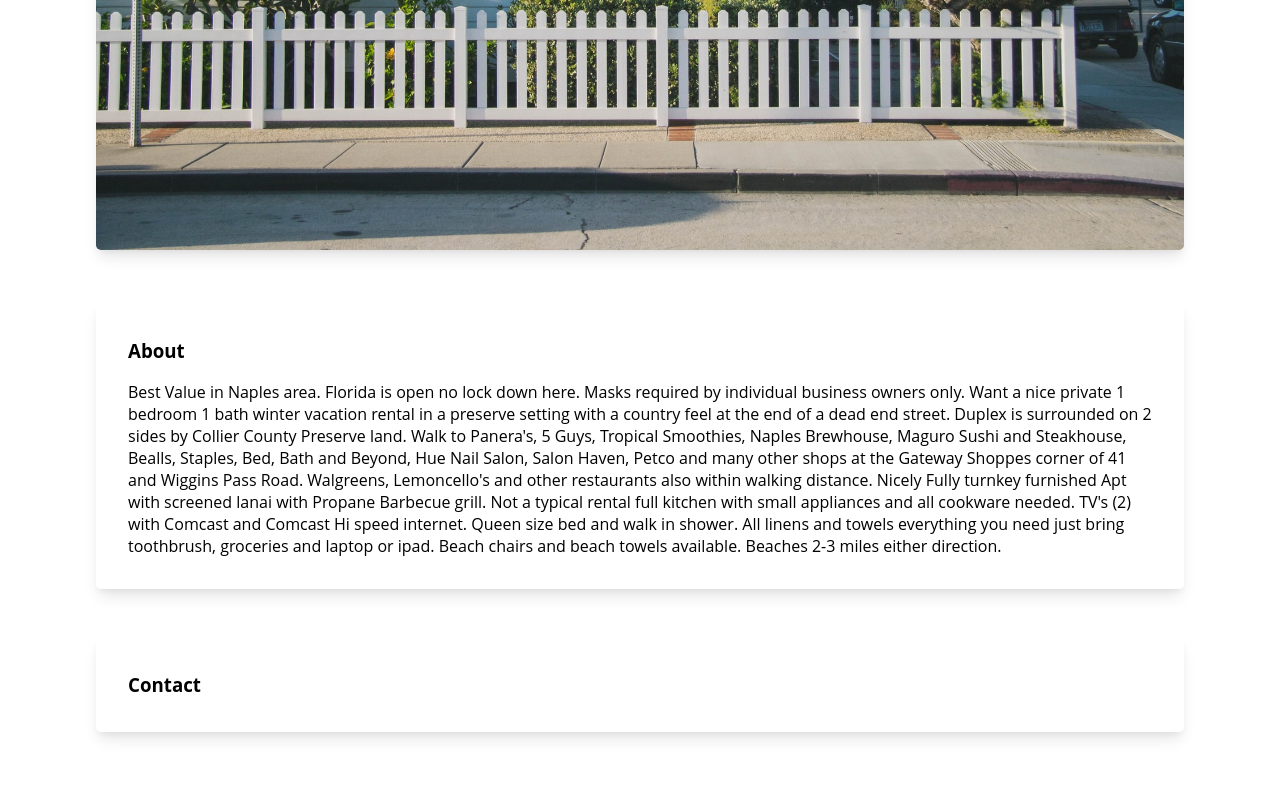
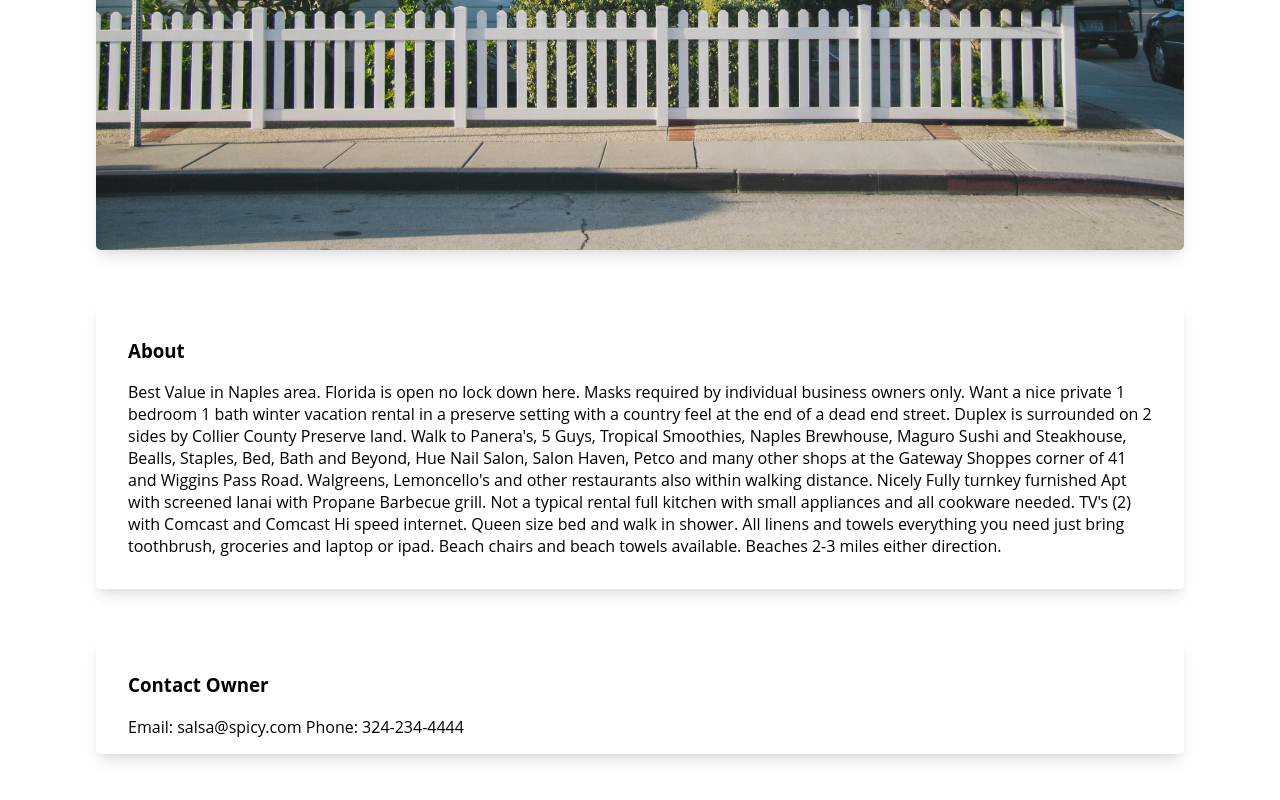
Before and after one commit to mattchx/zufa-rentals, a React (Create React App) app in the folder client/: page / in a window 1280 px wide. Shown: the part 771-1571 px from the top of the page. Built offline with nearby package versions, Linux system fonts and the light colour scheme.

Commit message:
added contact placeholder

```diff
--- a/client/src/pages/Post.tsx
+++ b/client/src/pages/Post.tsx
@@ -33,7 +33,9 @@ const Post:React.FC = () => {
           </p>
         </Section>
         <Section>
-        <h3>Contact</h3>
+        <h3>Contact Owner</h3>
+        Email: salsa@spicy.com
+        Phone: 324-234-4444
         </Section>
       </Stack>
     </>
```
